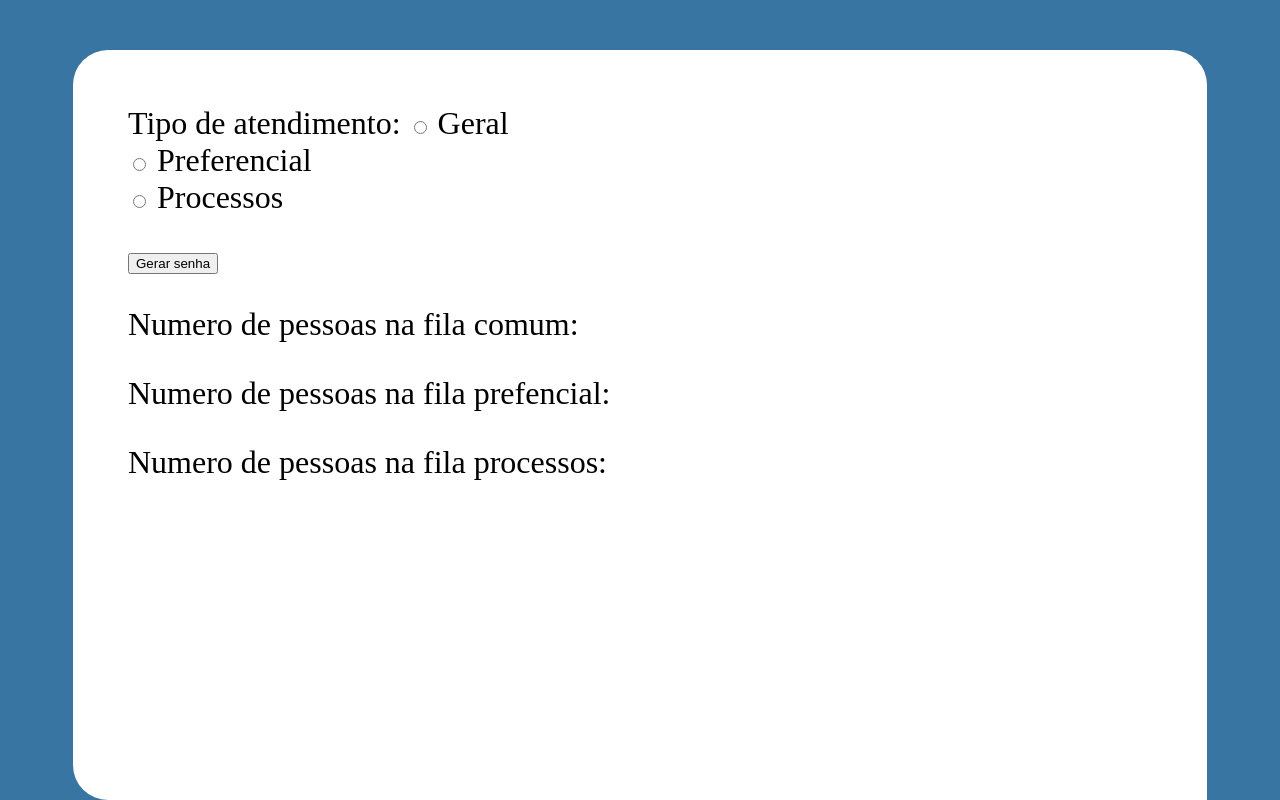
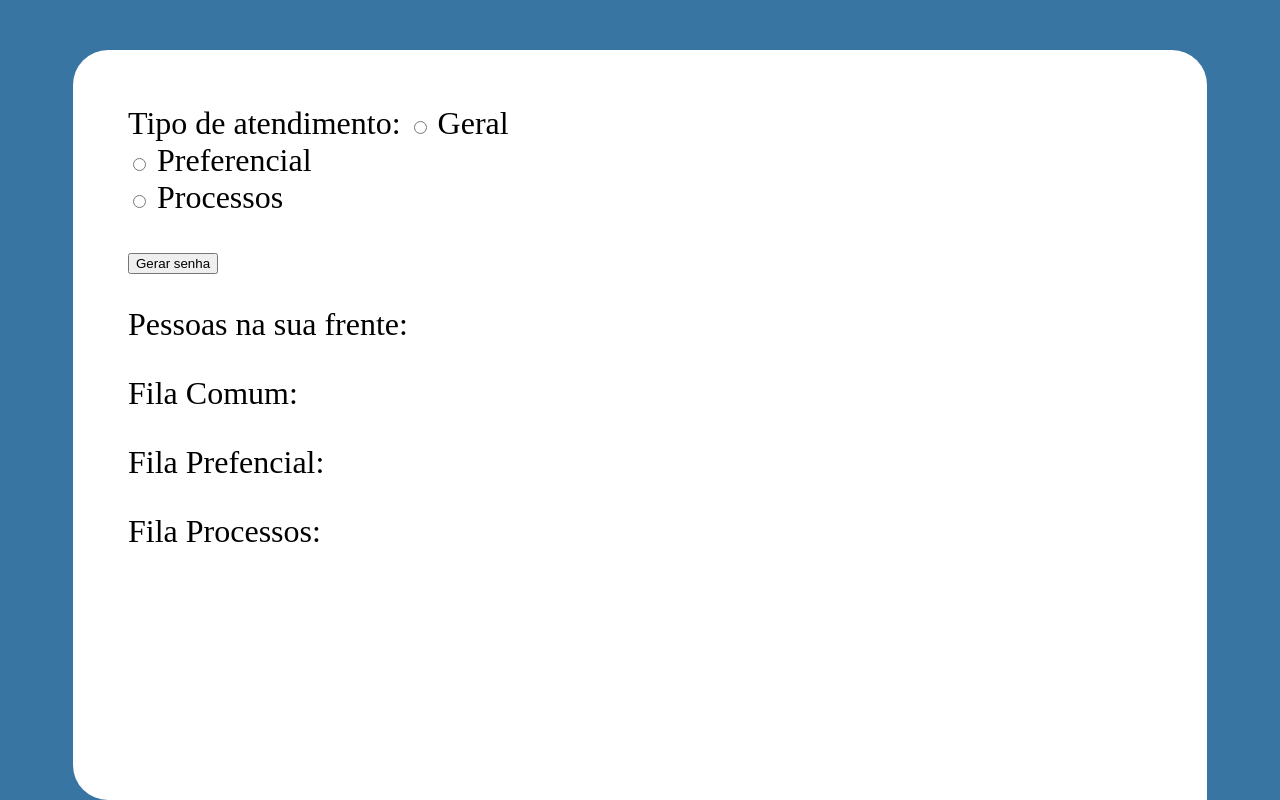
Before and after one commit to tipmnf/SGApmnf, a Django app: page /gerar-senha/ in a window 1280 px wide. Run offline with Django 3.2, Linux system fonts and the light colour scheme; a user stored in the database is signed in; data comes from the database, SQL or seed files in the repository; both versions use the stored data as it was after the commit.

Commit message:
2.2.3 ajustes

```diff
--- a/atendimento/templates/gerar_senha.html
+++ b/atendimento/templates/gerar_senha.html
@@ -12,7 +12,7 @@
         <!-- <br> -->
         <label for="tipo_atendimento">Tipo de atendimento:</label>
         {% for tipo in tipos_atendimento %}
-        <input type="radio" name="tipo_atendimento" value="{{tipo.id}}" id="tipo_atendimento" class="{{tipo.nome}}">
+        <input type="radio" name="tipo_atendimento" value="{{tipo.id}}" id="{{tipo.id}}" class="{{tipo.nome}}">
         <label for="{{tipo.id}}">{{tipo.nome}}</label><br>
         {% endfor %}
         <!-- <select id="tipo_atendimento" name="tipo_atendimento" required>
@@ -28,11 +28,12 @@
     </form>
 
     <div class="pessoas-fila">
-      <p>Numero de pessoas na fila comum:</p>
+      <p class="pessoas-frente">Pessoas na sua frente:</p>
+      <p>Fila Comum:</p>
       <p id="quantFila"></p>
-      <p>Numero de pessoas na fila prefencial:</p>
+      <p>Fila Prefencial:</p>
       <p id="quantPref"></p>
-      <p>Numero de pessoas na fila processos:</p>
+      <p>Fila Processos:</p>
       <p id="quantProc"></p>
     </div>
 
```
Also changed, not shown: db.sqlite3.
